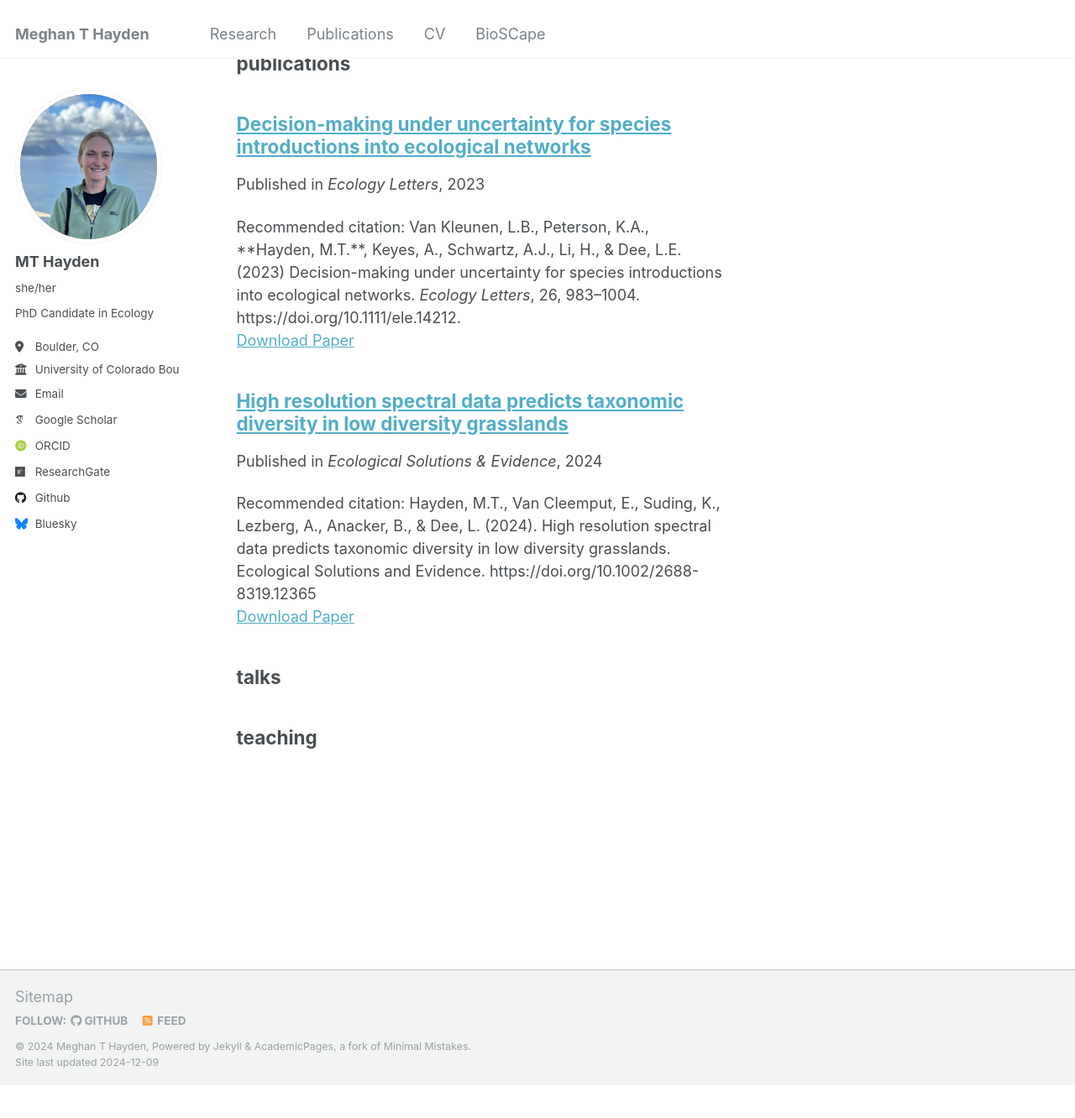
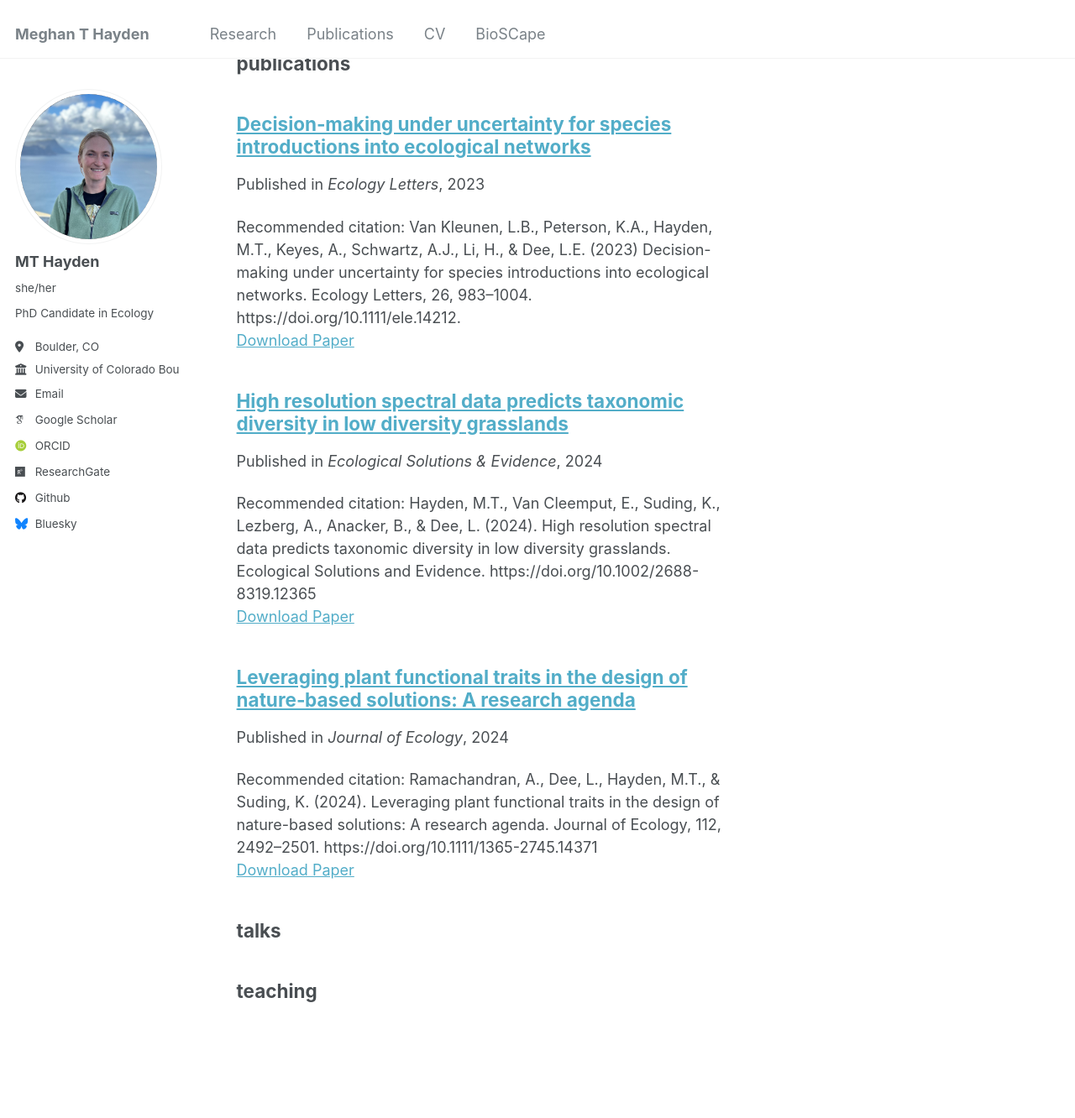
Before and after one commit to MeghanTHayden/MeghanTHayden.github.io, a Jekyll site: the page built from _pages/sitemap.md, in a window 1280 px wide and 1400 px high, scrolled down 4196 px. Shown: the top 1332 px of the window at 84% size. Built offline with Jekyll 4.4.1, drawn with Linux system fonts in a browser that asks for light colours; some web fonts are replaced; before the commit the page ends 5489 px from its top, so only the background shows below that.

Commit message:
Create new paper

```diff
--- /dev/null
+++ b/_publications/2024-07-01-paper-3.md
@@ -0,0 +1,10 @@
+---
+title: "Leveraging plant functional traits in the design of nature‐based solutions: A research agenda"
+collection: publications
+category: manuscripts
+permalink: /publications/2024-07-01-paper-3.md
+date: 2024-07-01
+venue: 'Journal of Ecology'
+paperurl: 'https://doi.org/10.1111/1365-2745.14371'
+citation: 'Ramachandran, A., Dee, L., Hayden, M.T., & Suding, K. (2024). Leveraging plant functional traits in the design of nature-based solutions: A research agenda. Journal of Ecology, 112, 2492–2501. https://doi.org/10.1111/1365-2745.14371'
+---
```
Also changed, not shown: _publications/2023-06-01-paper-1.md (+1 -1 lines).
